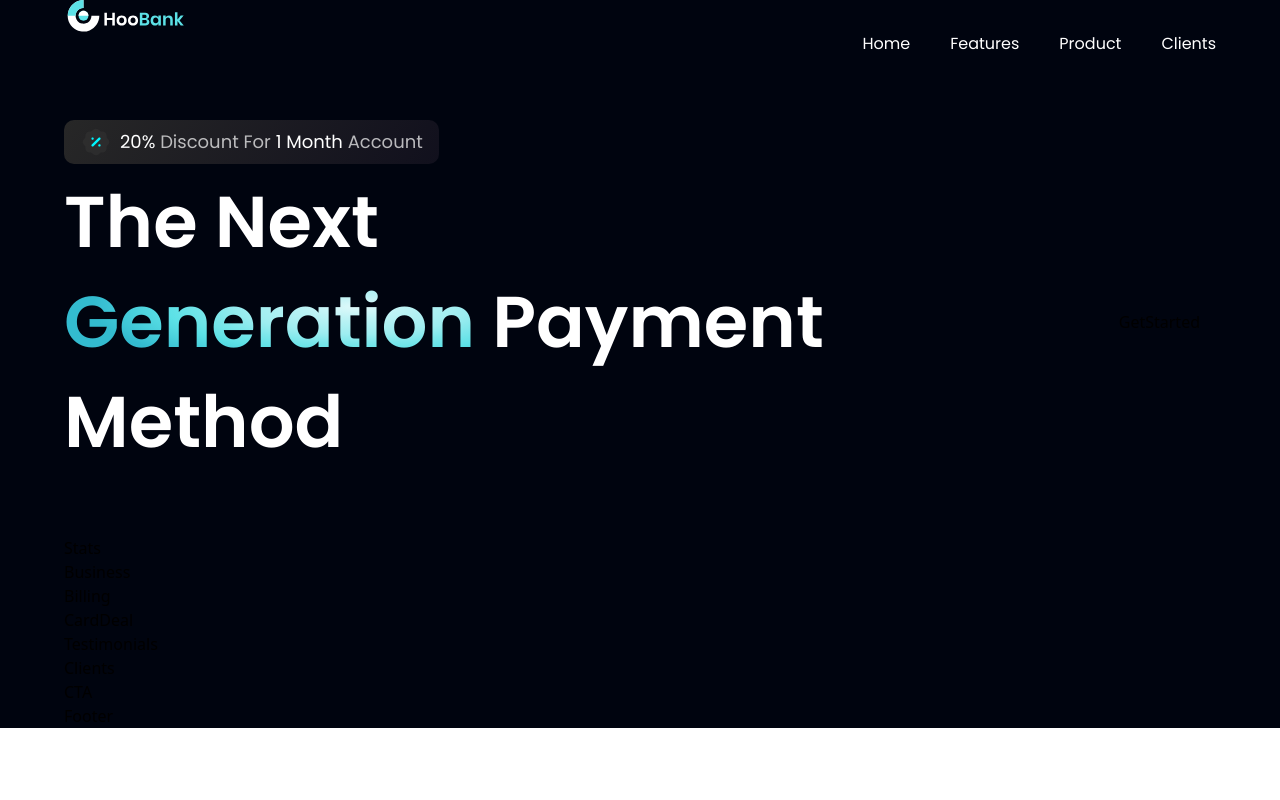
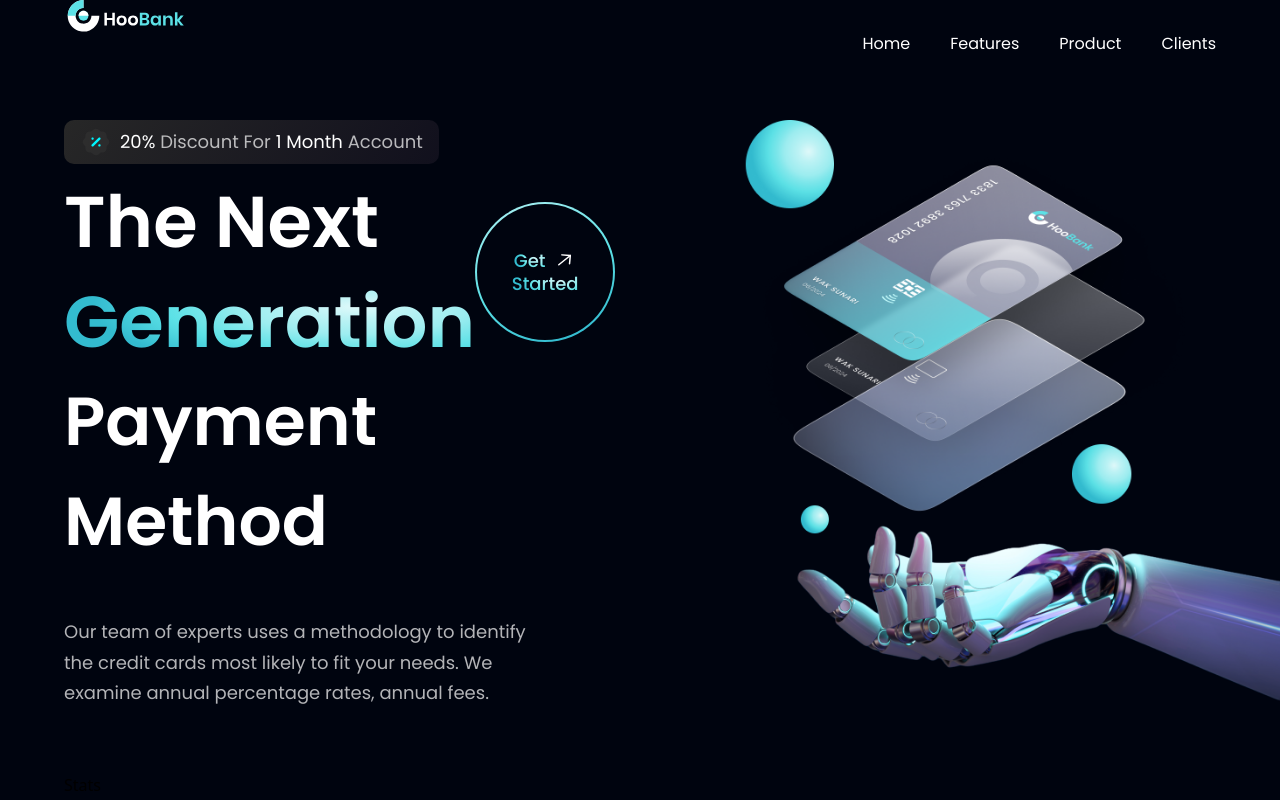
Before and after one commit to govindamandal/react-banking-app, a React (Vite) app: page / in a window 1280 px wide. Shown: the top 800 px of the page. Built offline with nearby package versions, Linux system fonts and the light colour scheme.

Commit message:
Done with GetStarted, continue back to Hero

```diff
--- a/src/components/GetStarted.jsx
+++ b/src/components/GetStarted.jsx
@@ -1,7 +1,20 @@
-import React from 'react'
+import styles from '../style';
+import { arrowUp } from '../assets';
 
 const GetStarted = () => (
-  <div>GetStarted</div>
+  <div className={`${styles.flexStart} w-[140px] h-[140px] rounded-full bg-blue-gradient p-[2px] cursor-pointer`}>
+    <div className={`${styles.flexCenter} flex-col bg-primary w-[100%] h-[100%] rounded-full`}>
+      <div className={`${styles.flexStart} flex-row`}>
+        <p className="font-poppins font-medium text-[18px] leading-[23px] mr-2">
+          <span className="text-gradient">Get</span>
+        </p>
+        <img src={arrowUp} className="w-[23px] h-[23px] object-contain" alt="Arrow"/>
+      </div>
+      <p className="font-poppins font-medium text-[18px] leading-[23px]">
+        <span className="text-gradient">Started</span>
+      </p>
+    </div>
+  </div>
 )
 
 export default GetStarted
--- a/src/components/Hero.jsx
+++ b/src/components/Hero.jsx
@@ -21,12 +21,18 @@
         <h1 className="flex-1 font-poppins font-semibold ss:text-[72px] text-[52px] text-white ss:leading-[100px]">
           The Next <br className="sm:block hidden" /> {" "}
           <span className="text-gradient">Generation</span>{" "}
-          Payment Method
         </h1>
         <div className="ss:flex hidden md:mr-4 mr-0">
           <GetStarted />
         </div>
       </div>
+      <h1 className="flex-1 font-poppins font-semibold ss:text-[68px] text-[52px] text-white ss:leading-[100px] w-full">
+        Payment Method
+      </h1>
+      <p className={`${styles.paragraph} max-w-[470px]`}>Our team of experts uses a methodology to identify the credit cards most likely to fit your needs. We examine annual percentage rates, annual fees.</p>
+    </div>
+    <div>
+      <img src={robot} className="w-[100%] h-[100%] relative z-[5]" alt="billing"/>
     </div>
   </section>
 )
```
